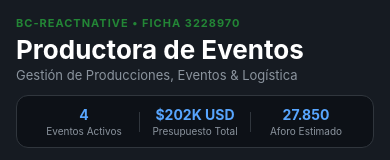
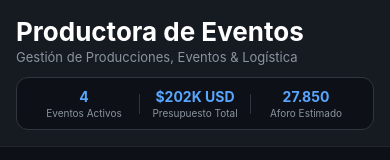
Before and after one commit to andresactividades1419-cloud/bc-reactnative, a React Native app: screen / in a window 390 px wide. Shown: the top 160 px of the page. Built offline with nearby package versions, Linux system fonts and the light colour scheme.

Commit message:
fix(ui): remove academic badges and pedagogical texts from UI

```diff
--- a/src/screens/HomeScreen.tsx
+++ b/src/screens/HomeScreen.tsx
@@ -31,7 +31,6 @@ export function HomeScreen(): React.JSX.Element {
 
       <View style={styles.header}>
         <View style={styles.headerTitleContainer}>
-          <Text style={styles.headerBadge}>BC-REACTNATIVE • FICHA 3228970</Text>
           <Text style={styles.headerTitle}>{DOMAIN_TITLE}</Text>
           <Text style={styles.headerSubtitle}>{DOMAIN_SUBTITLE}</Text>
         </View>
```
